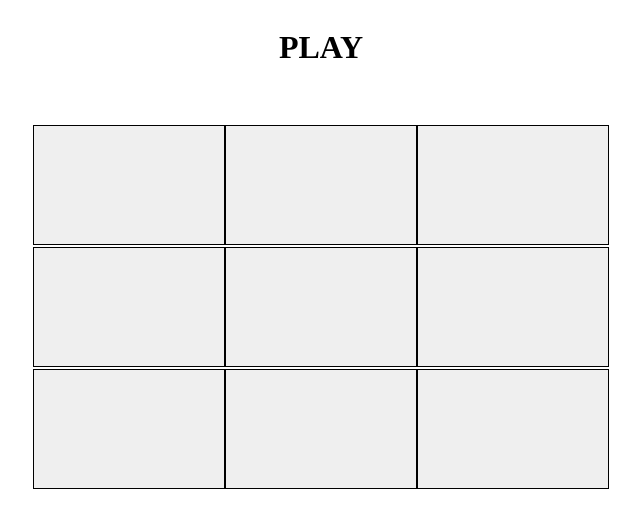
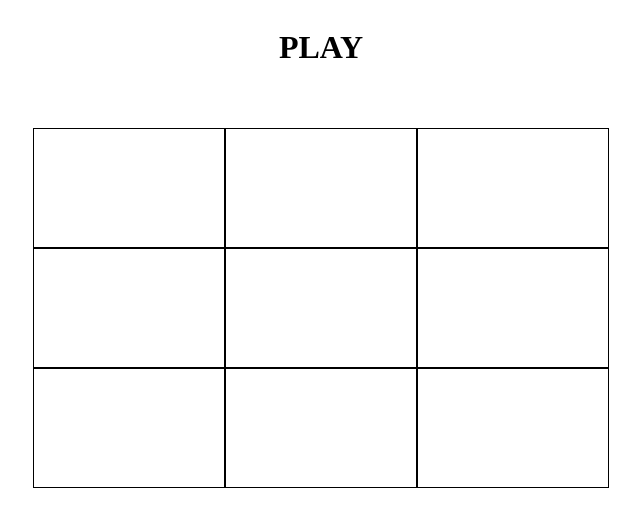
Before and after one commit to salgadopietrini/tic-tac-toe-game, a React (Create React App) app: page / in a window 1280 px wide. Shown: the top 528 px of the page, without its empty margins (319-959 px from the left). Built offline with nearby package versions, Linux system fonts and the light colour scheme.

Commit message:
blocking squares  after win

```diff
--- a/src/App.css
+++ b/src/App.css
@@ -7,6 +7,7 @@
 .squaresGeneralDiv {
   /* background-color: red; */
   display: flex;
+  flex-wrap: wrap;
   justify-content: center;
   align-items: center;
   width: 50vw;
@@ -14,7 +15,8 @@
   padding: 20px;
 }
 .lineDiv button {
-  /* background-color: green; */
+  background-color: white;
+  color: white;
   width: 15vw;
   height: 15vh;
   border: solid 0.5px black;
--- a/src/App.js
+++ b/src/App.js
@@ -1,19 +1,17 @@
-import React, { useState } from "react";
-import { useEffect } from "react/cjs/react.development";
+import React, { useState, useEffect } from "react";
 import "./App.css";
-
 
 function App() {
   const [squares, setSquares] = useState({
-    1: { status: false, tipo: "" },
-    2: { status: false, tipo: "" },
-    3: { status: false, tipo: "" },
-    4: { status: false, tipo: "" },
-    5: { status: false, tipo: "" },
-    6: { status: false, tipo: "" },
-    7: { status: false, tipo: "" },
-    8: { status: false, tipo: "" },
-    9: { status: false, tipo: "" },
+    1: { status: false, tipo: "." },
+    2: { status: false, tipo: "." },
+    3: { status: false, tipo: "." },
+    4: { status: false, tipo: "." },
+    5: { status: false, tipo: "." },
+    6: { status: false, tipo: "." },
+    7: { status: false, tipo: "." },
+    8: { status: false, tipo: "." },
+    9: { status: false, tipo: "." },
   });
   const [type, setType] = useState(false);
   const [win, setWin] = useState(false);
@@ -29,6 +27,7 @@ function App() {
       [squares[1], squares[5], squares[9]],
       [squares[3], squares[5], squares[7]],
     ];
+
     setWin((win) =>
       winLines.some((line) =>
         line.every(
@@ -39,58 +38,93 @@ function App() {
   }, [type, squares]);
 
   const handleClick = (event) => {
+    if (win === false) {
       setSquares((prevValue) => ({
         ...prevValue,
         [event.target.value]: { status: true, tipo: type ? "x" : "o" },
       }));
       setType(!type);
+    }
   };
 
-  // const handleClickIcon = () => {
-  //   setSquares();
-  // }
-
   return (
-    <div class="container">
+    <div className="container">
       <h1>{win ? "WIN!" : "PLAY"}</h1>
       <div className="squaresGeneralDiv">
         <div>
           <div className="lineDiv">
-            <button onClick={handleClick} value={1}>
+            <button
+              style={{ color: squares[1].status ? "black" : "white" }}
+              onClick={handleClick}
+              value={1}
+            >
               {squares[1].tipo}
             </button>
-            <button onClick={handleClick} value={2}>
+            <button
+              style={{ color: squares[2].status ? "black" : "white" }}
+              onClick={handleClick}
+              value={2}
+            >
               {squares[2].tipo}
             </button>
-            <button onClick={handleClick} value={3}>
+            <button
+              style={{ color: squares[3].status ? "black" : "white" }}
+              onClick={handleClick}
+              value={3}
+            >
               {squares[3].tipo}
             </button>
           </div>
           <div className="lineDiv">
-            <button onClick={handleClick} value={4}>
+            <button
+              style={{ color: squares[4].status ? "black" : "white" }}
+              onClick={handleClick}
+              value={4}
+            >
               {squares[4].tipo}
             </button>
-            <button onClick={handleClick} value={5}>
+            <button
+              style={{ color: squares[5].status ? "black" : "white" }}
+              onClick={handleClick}
+              value={5}
+            >
               {squares[5].tipo}
             </button>
-            <button onClick={handleClick} value={6}>
+            <button
+              style={{ color: squares[6].status ? "black" : "white" }}
+              onClick={handleClick}
+              value={6}
+            >
               {squares[6].tipo}
             </button>
           </div>
           <div className="lineDiv">
-            <button onClick={handleClick} value={7}>
+            <button
+              style={{ color: squares[7].status ? "black" : "white" }}
+              onClick={handleClick}
+              value={7}
+            >
               {squares[7].tipo}
             </button>
-            <button onClick={handleClick} value={8}>
+            <button
+              style={{ color: squares[8].status ? "black" : "white" }}
+              onClick={handleClick}
+              value={8}
+            >
               {squares[8].tipo}
             </button>
-            <button onClick={handleClick} value={9}>
+            <button
+              style={{ color: squares[9].status ? "black" : "white" }}
+              onClick={handleClick}
+              value={9}
+            >
               {squares[9].tipo}
             </button>
           </div>
+
+          <div>{win ? <button>Restart</button> : null}</div>
         </div>
       </div>
-
     </div>
   );
 }
```
Lines whose indentation alone changed are shown as unchanged.
